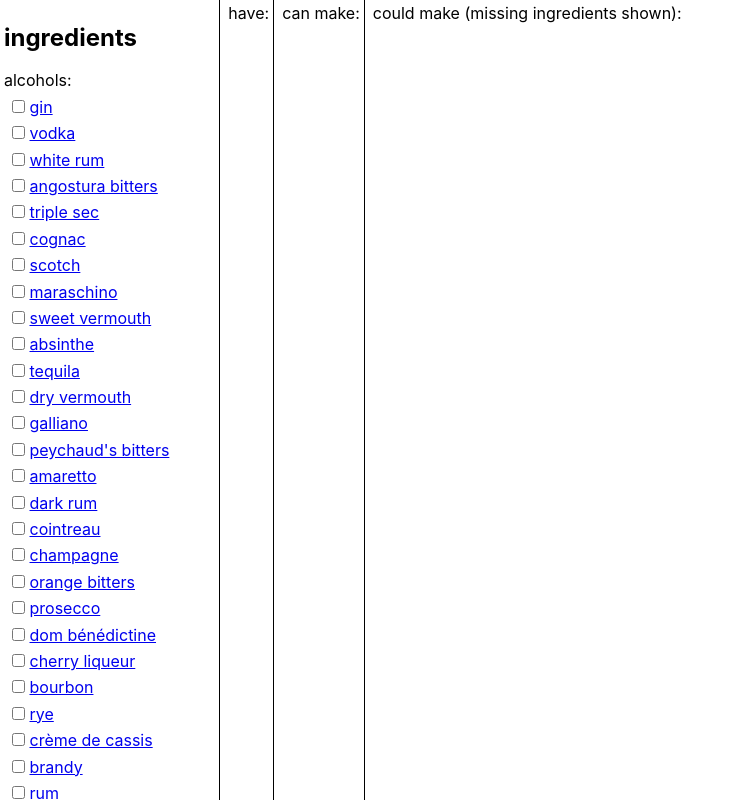
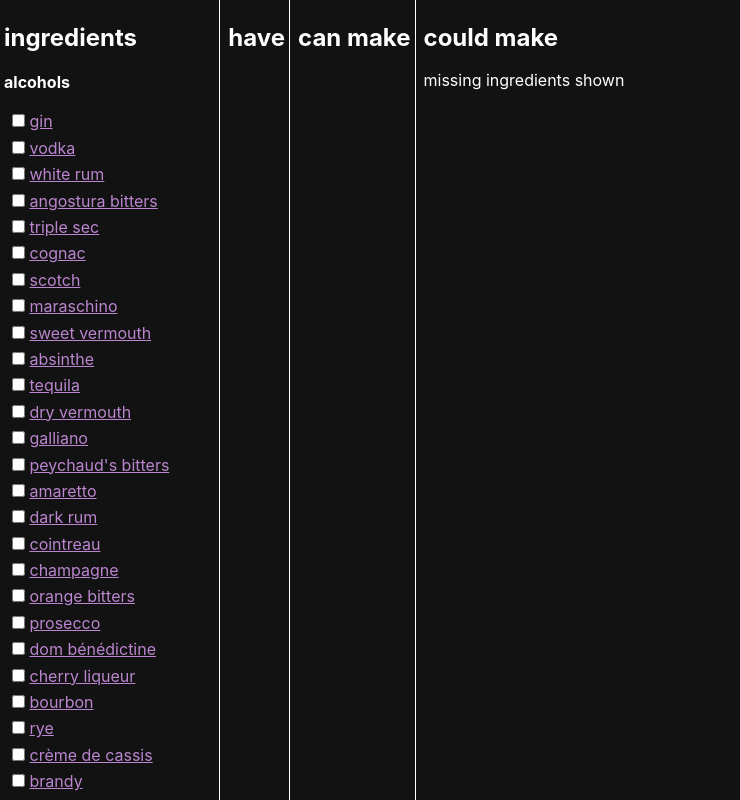
Before and after one commit to mjibson/ct, a React (Create React App) app: page / in a window 1280 px wide. Shown: the top 800 px of the page, without its empty margins (0-740 px from the left). Built offline with nearby package versions, Linux system fonts and the light colour scheme.

Commit message:
dark theme + tweaks

```diff
--- a/src/App.css
+++ b/src/App.css
@@ -1,3 +1,24 @@
+:root {
+	--primary: #bb86cf;
+}
+
+body {
+	background-color: #121212;
+	color: #ffffff;
+}
+
+a {
+	color: var(--primary);
+}
+
+.primary {
+	color: var(--primary);
+}
+
+.bg-primary {
+	background-color: var(--primary);
+}
+
 .indent-n2em {
 	margin-left: 1em;
 	text-indent: -1em;
--- a/src/App.js
+++ b/src/App.js
@@ -122,37 +122,35 @@
 			.filter(v => !isAlcohol(v))
 			.map(this.renderGred);
 		const make = this.state.make.map(v => (
-			<div key={v.Name} className="ma2">
-				<DrinkLink {...v} />: {GredList(v.ShortGreds)}
+			<div key={v.Name} className="ma2 lh-copy">
+				<DrinkLink {...v} /> {GredList(v.ShortGreds)}
 			</div>
 		));
 		const could = this.state.could.map(v => (
-			<div key={v.Name} className="ma2">
-				<DrinkLink {...v} />
-				&nbsp;(
-				{v.missing.length}
-				): {GredList(v.missing)}
+			<div key={v.Name} className="ma2 lh-copy">
+				<DrinkLink {...v} /> {GredList(v.missing)}
 			</div>
 		));
 		return (
 			<div className="flex">
 				<div className={colClass + ' br'}>
 					<h2>ingredients</h2>
-					alcohols:
+					<h4>alcohols</h4>
 					{gredsAlch}
-					other:
+					<h4>other</h4>
 					{gredsOther}
 				</div>
 				<div className={colClass + ' br'}>
-					have:
+					<h2>have</h2>
 					{have}
 				</div>
 				<div className={colClass + ' br'}>
-					can make:
+					<h2>can make</h2>
 					<div className=" indent-n2em">{make}</div>
 				</div>
 				<div className={colClass}>
-					could make (missing ingredients shown):
+					<h2>could make</h2>
+					missing ingredients shown
 					<div className="">{could}</div>
 				</div>
 			</div>
@@ -175,7 +173,14 @@
 }
 
 function DrinkLink(props) {
-	return <Link to={'/drink/' + props.Name}>{props.Name}</Link>;
+	return (
+		<Link
+			className="br2 ph1 pv1 black bg-primary no-underline"
+			to={'/drink/' + props.Name}
+		>
+			{props.Name}
+		</Link>
+	);
 }
 
 function GredList(greds) {
@@ -183,7 +188,11 @@
 }
 
 function GredLink(props) {
-	return <Link to={'/gred/' + props.Name}>{props.Name}</Link>;
+	return (
+		<Link className="primary" to={'/gred/' + props.Name}>
+			{props.Name}
+		</Link>
+	);
 }
 
 function Drink({ match }) {
@@ -201,7 +210,7 @@
 				<div key={v}>{v}</div>
 			))}
 			<h4>preparation</h4>
-			{d.Prep}
+			<div className="mw6">{d.Prep}</div>
 			<h4>other drinks with:</h4>
 			{d.ShortGreds.map(v => (
 				<div key={v}>
@@ -231,7 +240,7 @@
 				drinks made with {gred} ({made.length}):
 			</h4>
 			{made.map(v => (
-				<div key={v.Name}>
+				<div key={v.Name} className="mb2">
 					<DrinkLink {...v} />
 				</div>
 			))}
```
